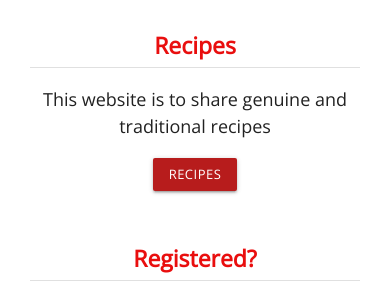
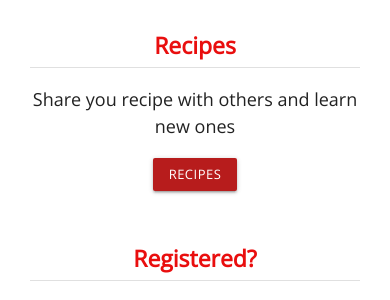
Before and after one commit to Iacopo454/Iacopo-Recipes, a Flask app: page / in a window 390 px wide. Shown: the part 481-781 px from the top of the page. Run offline with Flask 2, Linux system fonts and the light colour scheme; some libraries are stand-ins or nearby versions.

```diff
--- a/templates/index.html
+++ b/templates/index.html
@@ -19,7 +19,7 @@
             <div class="col s12">
                 <h5 class="center-align page-header">Recipes</h5>
                 <div class="divider"></div>
-                <p class="center-align home-text">This website is to share genuine and traditional recipes</p>
+                <p class="center-align home-text">Share you recipe with others and learn new ones</p>
                 <!-- Button link to recipes.html -->
                 <div class="center-align">
                     <a href="{{ url_for('get_recipes') }}" class="btn-small btn red darken-4">Recipes</a>
```
Also changed, not shown: README.md.
